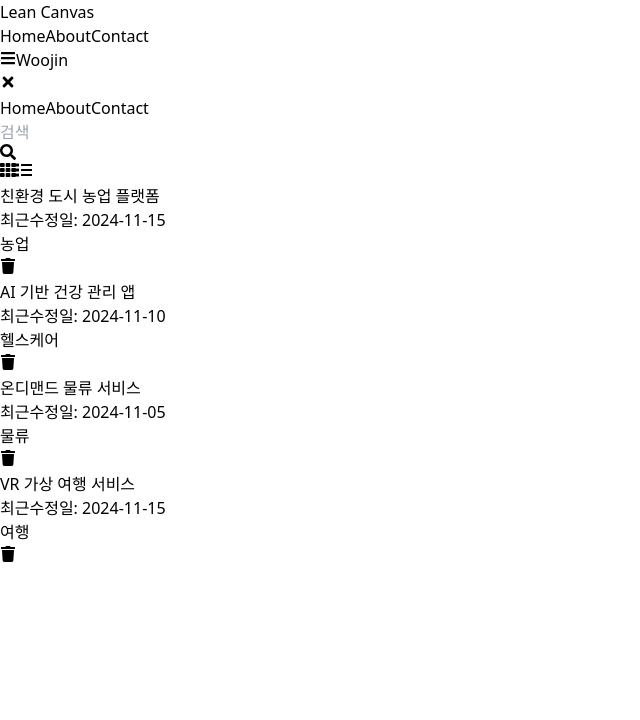
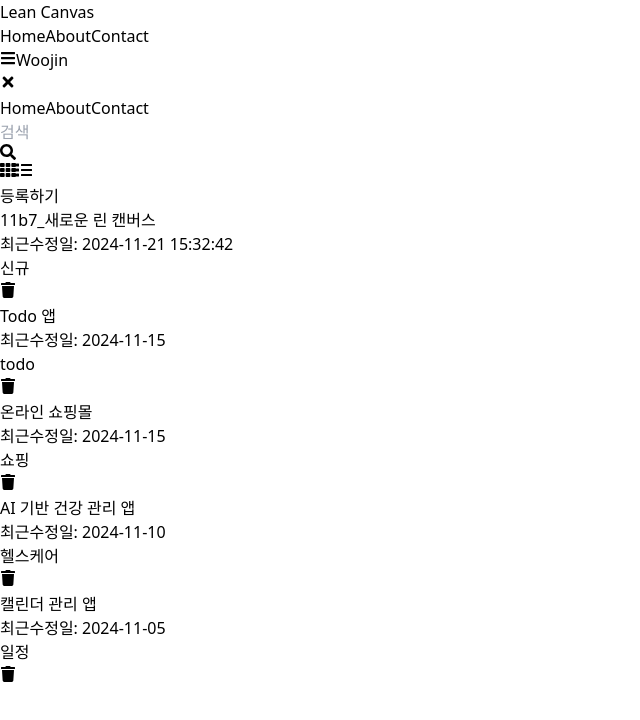
Before and after one commit to woojin999/LeanCanvas, a React (Vite) app in the folder lean-canvas-react/: page / in a window 1280 px wide. Shown: the top 720 px of the page, without its empty margins (0-640 px from the left). Built offline with nearby package versions, Linux system fonts and the light colour scheme; data requests are answered from the project's data file.

Commit message:
api server 통신

```diff
--- /dev/null
+++ b/lean-canvas-react/data/db.json
@@ -0,0 +1,34 @@
+{
+  "canvases": [
+    {
+      "id": 1,
+      "title": "Todo 앱",
+      "lastModified": "2024-11-15",
+      "category": "todo"
+    },
+    {
+      "id": 2,
+      "title": "AI 기반 건강 관리 앱",
+      "lastModified": "2024-11-10",
+      "category": "헬스케어"
+    },
+    {
+      "id": 3,
+      "title": "캘린더 관리 앱",
+      "lastModified": "2024-11-05",
+      "category": "일정"
+    },
+    {
+      "id": 4,
+      "title": "온라인 쇼핑몰",
+      "lastModified": "2024-11-15",
+      "category": "쇼핑"
+    },
+    {
+      "title": "11b7_새로운 린 캔버스",
+      "lastModified": "2024-11-21 15:32:42",
+      "category": "신규",
+      "id": 5
+    }
+  ]
+}
--- a/lean-canvas-react/package.json
+++ b/lean-canvas-react/package.json
@@ -9,9 +9,13 @@
     "lint": "eslint .",
     "lint:fix": "eslint . --fix",
     "format": "prettier --write --cache .",
-    "preview": "vite preview"
+    "preview": "vite preview",
+    "db": "json-server data/db.json -p 8000"
   },
   "dependencies": {
+    "axios": "^1.7.7",
+    "dayjs": "^1.11.13",
+    "json-server": "^0.17.4",
     "react": "^18.3.1",
     "react-dom": "^18.3.1",
     "react-icons": "^5.3.0",
--- a/lean-canvas-react/src/Header.jsx
+++ b/lean-canvas-react/src/Header.jsx
@@ -7,6 +7,7 @@
   FaTimes,
 } from 'react-icons/fa';
 import { useState } from 'react';
+import Button from './components/Button';
 
 function Header() {
   // const navigate = useNavigate();
@@ -18,7 +19,7 @@
   const [isMenuOpen, setIsMenuOpen] = useState(false);
   const toggleMenu = () => setIsMenuOpen(!isMenuOpen);
   return (
-    <header className="sticky top-0 bg-gray-800 text-white px-4 z-30">
+    <header className="sticky top-0 bg-gray-500 text-white px-4 z-30">
       <div className="container mx-auto flex justify-between items-center h-14">
         <div>
           <Link to="/" className="text-xl font-bold">
@@ -27,7 +28,7 @@
         </div>
         <nav className="hidden md:flex space-x-4">
           {navItems.map(item => (
-            <NavLink key={item.id} to={item.to} className="hover:text-gray-300">
+            <NavLink key={item.id} to={item.to} className="hover:text-gray-800">
               {item.label}
             </NavLink>
           ))}
@@ -35,9 +36,8 @@
         <button className="md:hidden" onClick={toggleMenu}>
           <FaBars />
         </button>
-        <button className="hidden md:block bg-blue-500 hover:bg-blue-600 text-white font-bold py-1.5 px-4 rounded transition-colors duration-300 focus:outline-none focus:ring-2 focus:ring-blue-500 focus:ring-opacity-50">
-          Woojin
-        </button>
+       <Button className="hidden md:block">Woojin</Button>
+
       </div>
       {/* Mobile Menu */}
       <aside
--- /dev/null
+++ b/lean-canvas-react/src/api/canvas.js
@@ -0,0 +1,28 @@
+import { canvases } from './http';
+import { v4 as uuidv4 } from 'uuid';
+import dayjs from 'dayjs';
+// 목록
+export function getCanvases(params) {
+  const payload = Object.assign(
+    {
+      _sort: 'lastModified',
+      _order: 'desc',
+    },
+    params,
+  );
+  return canvases.get('/', { params: payload });
+}
+
+// 저장, 수정,삭제
+export function createCanvas() {
+  const newCanvas = {
+    title: uuidv4().substring(0, 4) + '_새로운 린 캔버스',
+    lastModified: dayjs().format('YYYY-MM-DD HH:mm:ss'),
+    category: '신규',
+  };
+  return canvases.post('/', newCanvas);
+}
+
+export async function deleteCanvas(id) {
+  await canvases.delete(`/${id}`)
+}
--- /dev/null
+++ b/lean-canvas-react/src/api/http.js
@@ -0,0 +1,14 @@
+import axios from 'axios';
+
+function create(baseURL, options) {
+  const instance = axios.create(
+    Object.assign({
+      baseURL: baseURL,
+    }),
+    options,
+  );
+  return instance;
+}
+
+export const canvases = create('http://localhost:8000/canvases/');
+// export const posts = create('http://localhost:8000/posts/');
--- /dev/null
+++ b/lean-canvas-react/src/components/Button.jsx
@@ -0,0 +1,24 @@
+import { FaSpinner } from 'react-icons/fa';
+
+function Button({ children, className, onClick ,loading =false }) {
+  const clazz = [
+    'bg-blue-500 hover:bg-blue-600 text-white font-bold py-1.5 px-4 rounded transition-colors duration-300 focus:outline-none focus:ring-2 focus:ring-blue-500 focus:ring-opacity-50',
+    className,
+  ].join(' ');
+  const handleClick = () => {
+    if (loading) {
+      return;
+    }
+    onClick();
+  };
+  return (
+    <button className={clazz} onClick={handleClick} disabled={loading}>
+      <span className='flex items-center justify-center'>
+        {loading && <FaSpinner className='animate-spin mr-2'/>}
+        {children}
+      </span>
+    </button>
+  );
+}
+
+export default Button;
--- /dev/null
+++ b/lean-canvas-react/src/components/Error.jsx
@@ -0,0 +1,17 @@
+function Error({ message, onRetry }) {
+  return (
+    <div className="flex items-center justify-center">
+      <div className="text-center p-8">
+        <p className="text-xl font-semibold text-red-600 mb-4">{message}</p>
+        <button
+          onClick={onRetry}
+          className="px-4 py-2 bg-red-500 text-white rounded hover:bg-red-600 transition duration-300 focus:outline-none focus:ring-2 focus:ring-red-500 focus:ring-opacity-50"
+        >
+          재시도
+        </button>
+      </div>
+    </div>
+  );
+}
+
+export default Error;
--- /dev/null
+++ b/lean-canvas-react/src/components/Loading.jsx
@@ -0,0 +1,14 @@
+import { AiOutlineLoading3Quarters } from 'react-icons/ai';
+
+function Loading() {
+  return (
+    <div className="flex items-center justify-center ">
+      <div className="text-center">
+        <AiOutlineLoading3Quarters className="animate-spin text-6xl text-blue-500 mx-auto mb-4" />
+        <p className="text-xl font-semibold text-gray-700">Loading data...</p>
+      </div>
+    </div>
+  );
+}
+
+export default Loading;
--- a/lean-canvas-react/src/components/SearchBar.jsx
+++ b/lean-canvas-react/src/components/SearchBar.jsx
@@ -1,7 +1,7 @@
 import React from 'react';
 import { FaSearch } from 'react-icons/fa';
 
-function SearchBar({searchText,setSearchText}) {
+function SearchBar({searchText = '',setSearchText}) {
   return (
     <div className="relative w-full sm:w-64 mb-4 sm:mb-0">
     <input
--- a/lean-canvas-react/src/pages/Home.jsx
+++ b/lean-canvas-react/src/pages/Home.jsx
@@ -1,58 +1,97 @@
-import { useState } from 'react';
+import { useEffect, useState } from 'react';
 import CanvasList from '../components/CanvasList';
 import SearchBar from '../components/SearchBar';
 import ViewToggle from '../components/ViewToggle';
+import { createCanvas, deleteCanvas, getCanvases } from '../api/canvas';
+import Loading from '../components/Loading';
+import Error from '../components/Error';
+import Button from '../components/Button';
 
 function Home() {
-  const [searchText, setSearchText] = useState('');
+  const [searchText, setSearchText] = useState();
   const [isGridView, setIsGridView] = useState(true);
-  const [dummyData,setDummyData] = useState([
-    {
-      id: 1,
-      title: '친환경 도시 농업 플랫폼',
-      lastModified: '2024-11-15',
-      category: '농업',
-    },
-    {
-      id: 2,
-      title: 'AI 기반 건강 관리 앱',
-      lastModified: '2024-11-10',
-      category: '헬스케어',
-    },
-    {
-      id: 3,
-      title: '온디맨드 물류 서비스',
-      lastModified: '2024-11-05',
-      category: '물류',
-    },
-    {
-      id: 4,
-      title: 'VR 가상 여행 서비스',
-      lastModified: '2024-11-15',
-      category: '여행',
-    },
-  ]);
+  const [data, setData] = useState([]);
+  const [isLoading, setIsLoading] = useState(true);
+  const [error, setError] = useState(null);
 
-  const handleDeleteItem = (id) =>{
-    setDummyData(dummyData.filter(item => item.id !== id));
+  async function fetchData(params) {
+    try {
+      setIsLoading(true);
+      setError(null);
+      await new Promise(resolver => setTimeout(resolver, 1000));
+      const response = await getCanvases(params);
+      setData(response.data);
+    } catch (err) {
+      setError(err);
+    } finally {
+      setIsLoading(false);
+    }
   }
+  useEffect(() => {
+    fetchData({ title_like: searchText });
+  }, [searchText]);
 
-  const filteredData = dummyData.filter(item =>
-    item.title.toLowerCase().includes(searchText.toLowerCase()),
-  );
+  const handleDeleteItem = async id => {
+    if (confirm('삭제 하시겠습니까?') === false) {
+      return
+    }
+    // delete
+    try {
+      await deleteCanvas(id);
+      fetchData({ title_like: searchText })
+    } catch (error) {
+     alert(err.message);
+    }
+
+  };
+
+  // const filteredData = data.filter(item =>
+  //   item.title.toLowerCase().includes(searchText.toLowerCase()),
+  // );
+
+  const [isLoadingCreate, setIsLoadingCreate] = useState(false);
+  const handleCreateCanvas = async () => {
+    try {
+      setIsLoadingCreate(true);
+      await new Promise(resolver => setTimeout(resolver, 1000));
+      await createCanvas();
+      fetchData({ title_like: searchText });
+    } catch (error) {
+      alert(err.message);
+    } finally {
+      setIsLoadingCreate(false);
+    }
+  };
+
   return (
-    <div className="container mx-auto px-4 py-16">
+    <>
       <div className="mb-6 flex flex-col sm:flex-row items-center justify-between">
         <SearchBar searchText={searchText} setSearchText={setSearchText} />
         <ViewToggle setIsGridView={setIsGridView} isGridView={isGridView} />
       </div>
-      <CanvasList
-        filteredData={filteredData}
-        isGridView={isGridView}
-        searchText={searchText}
-        onDeleteItem={handleDeleteItem}
-      />
-    </div>
+      <div className="flex justify-end mb-6">
+        <Button onClick={handleCreateCanvas} loading={isLoadingCreate}>
+          등록하기
+        </Button>
+      </div>
+      {isLoading && <Loading />}
+      {error && (
+        <Error
+          message={error.message}
+          onRetry={() => {
+            fetchData({ title_like: searchText });
+          }}
+        />
+      )}
+      {!isLoading && !error && (
+        <CanvasList
+          filteredData={data}
+          isGridView={isGridView}
+          searchText={searchText}
+          onDeleteItem={handleDeleteItem}
+        />
+      )}
+    </>
   );
 }
 
```
Also changed, not shown: 1 other file (tests, documents, lock files or other folders).
